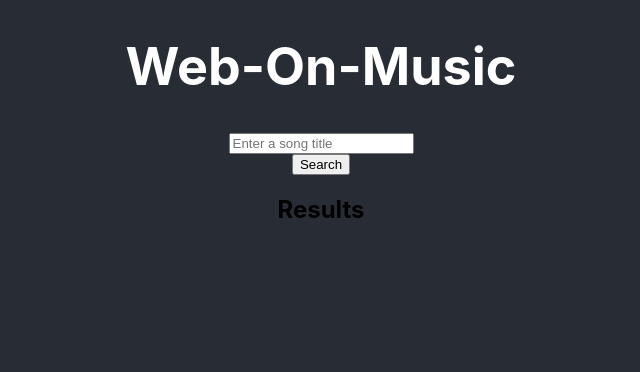
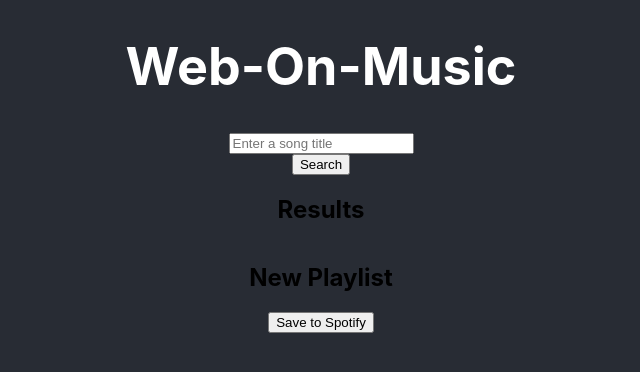
Before and after one commit to andertakecare/web-on-music, a React (Create React App) app: page / in a window 1280 px wide. Shown: the top 372 px of the page, without its empty margins (319-959 px from the left). Built offline with nearby package versions, Linux system fonts and the light colour scheme.

Commit message:
create static PlayList component

```diff
--- a/src/App.js
+++ b/src/App.js
@@ -3,6 +3,7 @@ import './App.css';
 import './components/SearchBar/SearchBar'
 import { SearchBar } from './components/SearchBar/SearchBar';
 import { SearchResults } from './components/SearchResults/SearchResults';
+import { Playlist } from './components/Playlist/Playlist';
 
 function App() {
   return (
@@ -24,6 +25,7 @@ function App() {
       </header>
       <SearchBar />
       <SearchResults />
+      <Playlist />
     </div>
   );
 }
--- a/src/components/Playlist/Playlist.js
+++ b/src/components/Playlist/Playlist.js
@@ -0,0 +1,10 @@
+import React from "react";
+
+export function Playlist() {
+    return (
+        <>
+            <h2>New Playlist</h2>
+            <button type="submit">Save to Spotify</button>
+        </>
+    )
+}
```
